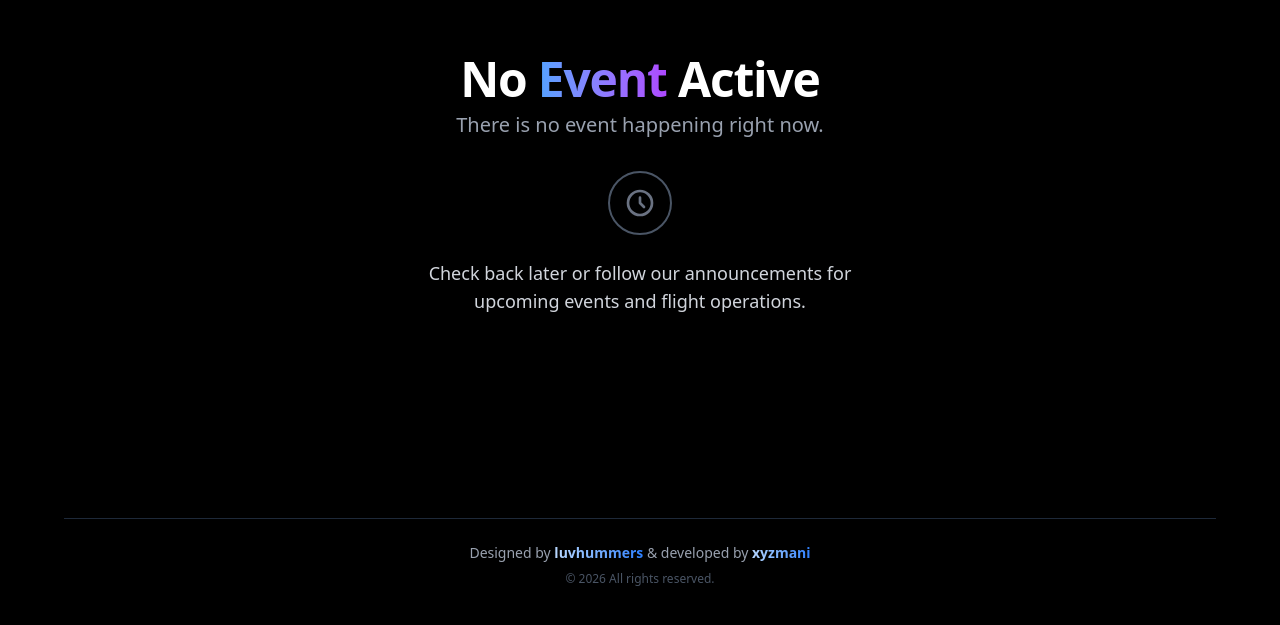
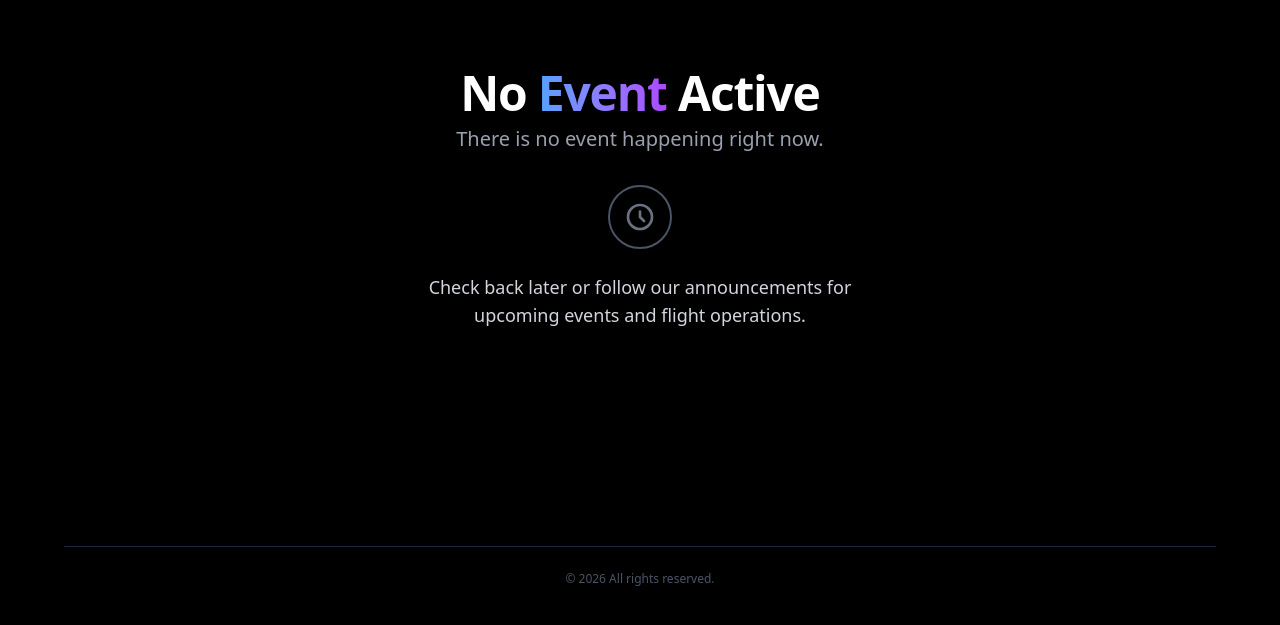
Before and after one commit to mansoorbarri/geofs-vstrips, a Next.js app: page /no-event in a window 1280 px wide. Shown: the part 157-782 px from the top of the page. Built offline with nearby package versions, Linux system fonts and the light colour scheme; no server answers.

Commit message:
Remove footer credits

```diff
--- a/src/components/footer.tsx
+++ b/src/components/footer.tsx
@@ -2,17 +2,7 @@ export default function Footer() {
   return (
     <footer className="mt-auto w-full">
       <div className="w-full px-8 py-6">
-        <div className="flex flex-col items-center justify-center space-y-2 border-t border-gray-800 pt-6 text-center">
-          <p className="text-sm text-gray-400">
-            {`Designed by`}
-            <span className="bg-gradient-to-r from-blue-200 to-blue-500 bg-clip-text font-semibold text-transparent transition-all duration-300 hover:from-purple-500 hover:to-blue-400">
-              {` luvhummers`}
-            </span>
-            {` & developed by`}
-            <span className="bg-gradient-to-r from-blue-200 to-blue-500 bg-clip-text font-semibold text-transparent transition-all duration-300 hover:from-purple-500 hover:to-blue-400">
-              {` xyzmani`}
-            </span>
-          </p>
+        <div className="flex flex-col items-center justify-center border-t border-gray-800 pt-6 text-center">
           <p className="text-xs text-gray-600">
             © {new Date().getFullYear()} All rights reserved.
           </p>
```
